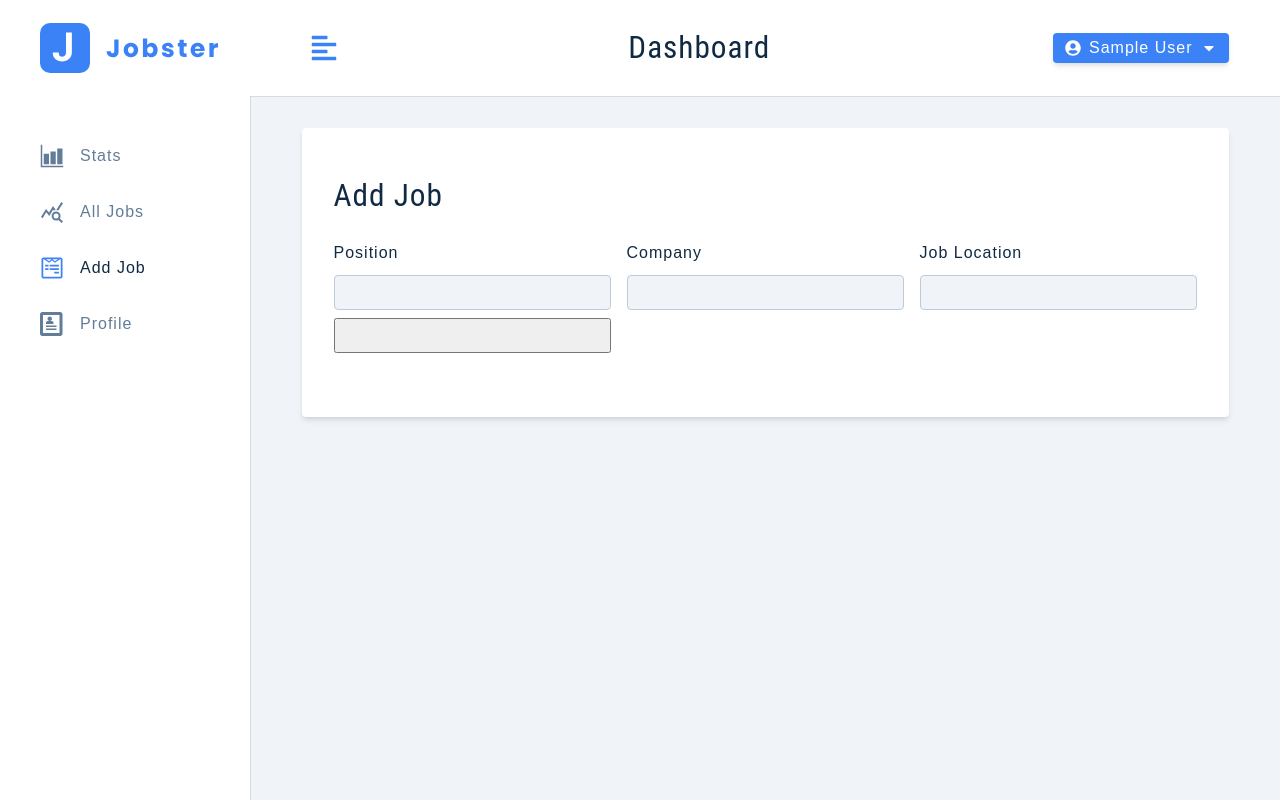
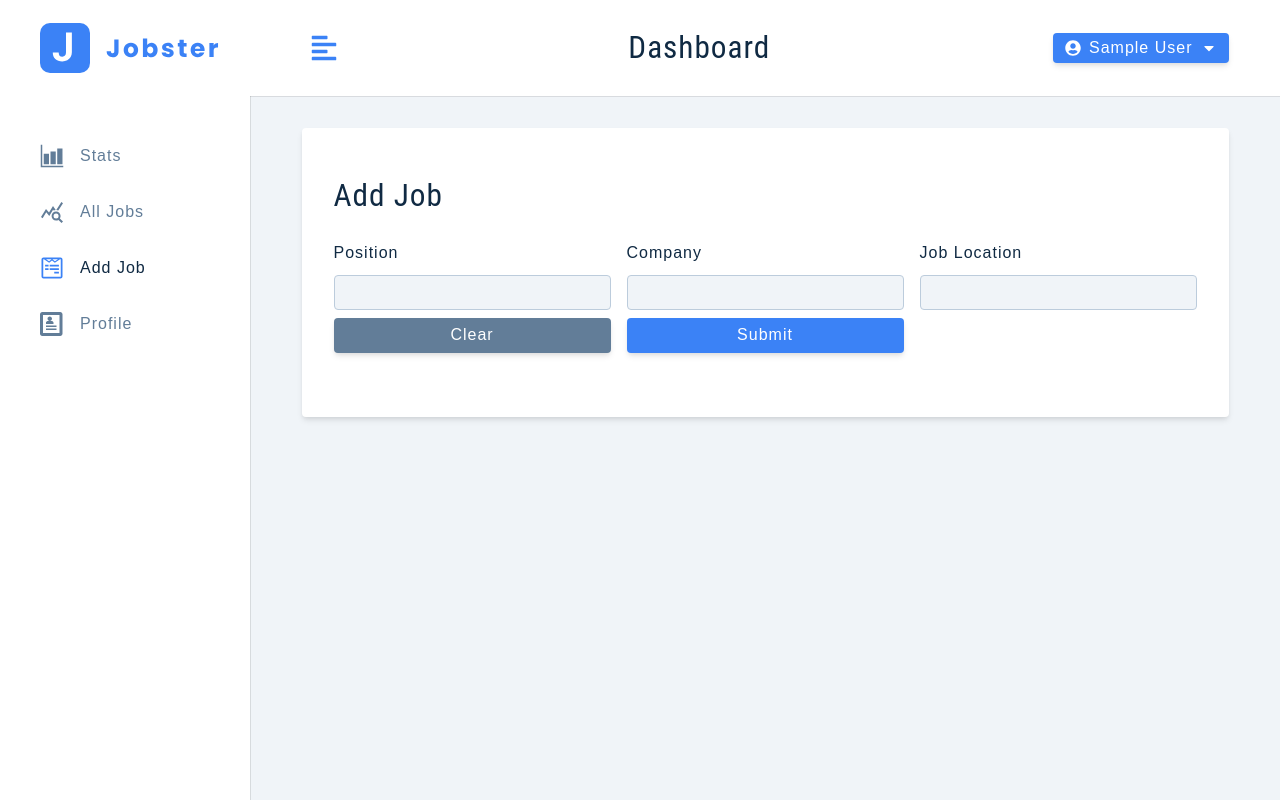
Before and after one commit to vijay4211/jobster, a React (Create React App) app: page /add-job in a window 1280 px wide. Built offline with nearby package versions, Linux system fonts and the light colour scheme; sample sign-in values are in the browser's storage.

Commit message:
basic structure of Add Job and using css

```diff
--- a/src/pages/dashboard/AddJob.jsx
+++ b/src/pages/dashboard/AddJob.jsx
@@ -60,7 +60,21 @@ const AddJob = () => {
             value={jobLocation}
             handleChange={handleJobInput}
           />
-          <button type='button'></button>
+          <button
+            type="button"
+            className="btn btn-block clear-btn"
+            onClick={() => console.log('clear values')}
+          >
+            clear
+          </button>
+          <button
+            type="submit"
+            className="btn btn-block submit-btn"
+            onClick={handleSubmit}
+            disabled={isLoading}
+          >
+            submit
+          </button>
         </div>
       </form>
     </Wrapper>
```
